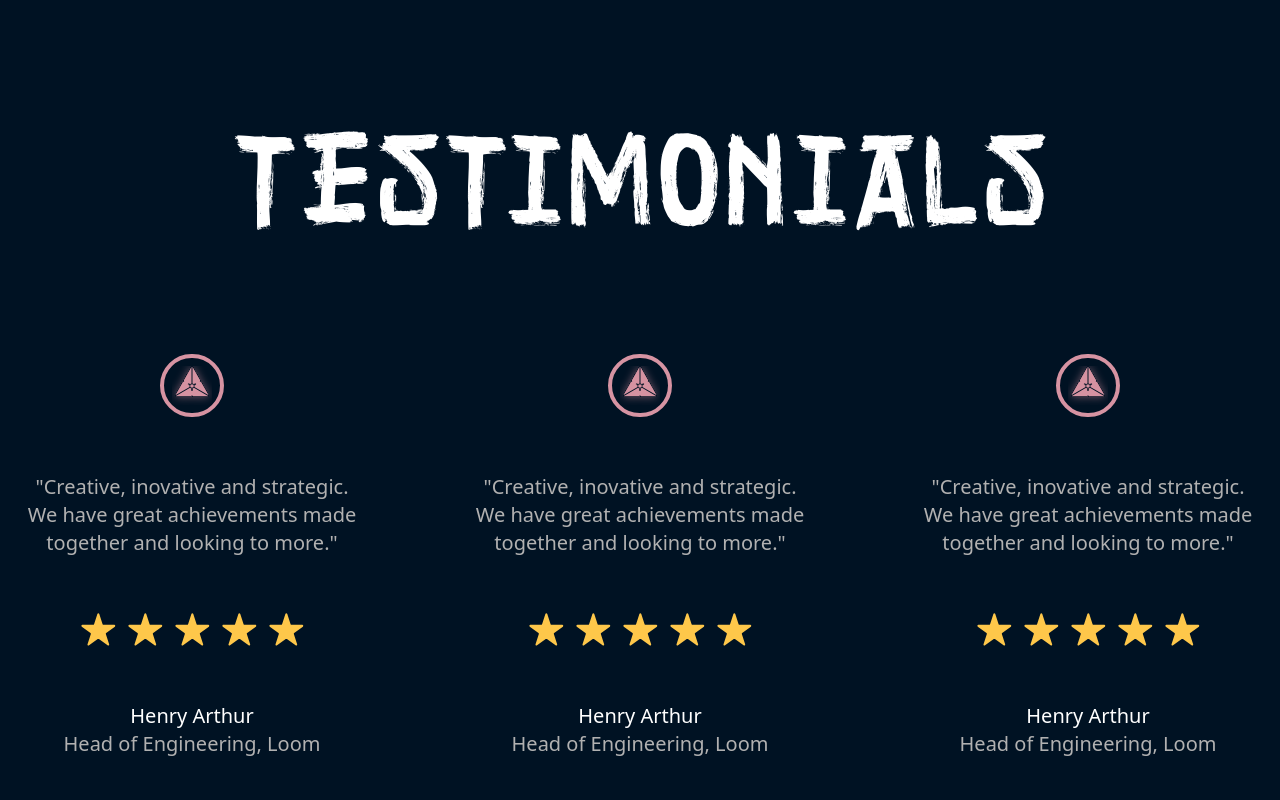
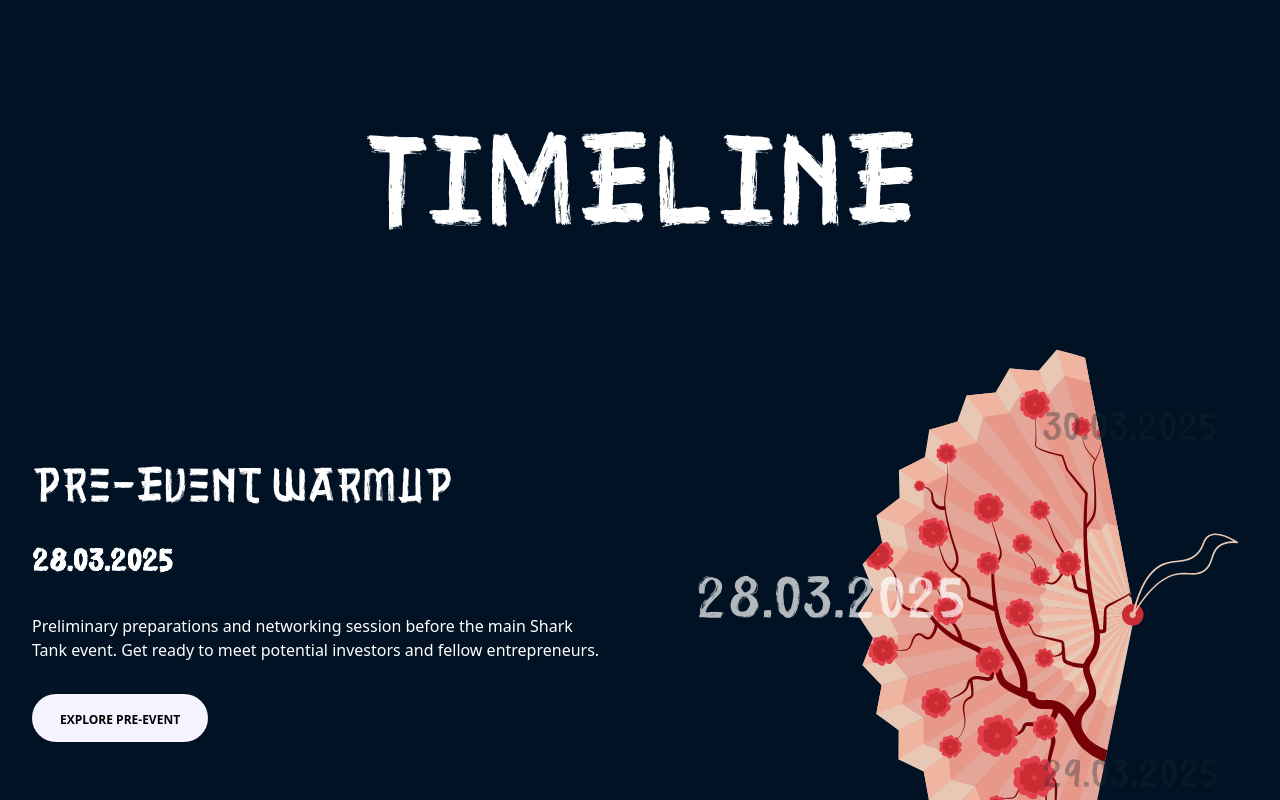
Before and after one commit to ArunKushhhh/StartupSaga4, a React (Vite) app: page / in a window 1280 px wide. Shown: the part 1220-2020 px from the top of the page. Built offline with nearby package versions, Linux system fonts and the light colour scheme.

Commit message:
Timeline/working

```diff
--- a/src/components/Button.jsx
+++ b/src/components/Button.jsx
@@ -1,11 +1,11 @@
 import clsx from "clsx";
 
-const Button = ({ id, title, rightIcon, leftIcon, containerClass }) => {
+const Button = ({ id, title, rightIcon, leftIcon, containerClass, bg }) => {
   return (
     <button
       id={id}
       className={clsx(
-        "group relative z-10 w-fit cursor-pointer overflow-hidden rounded-full bg-violet-50 px-7 py-3 text-black",
+        `group relative z-10 w-fit cursor-pointer overflow-hidden rounded-full ${bg} px-7 py-3 text-black`,
         containerClass
       )}
     >
--- /dev/null
+++ b/src/components/DateItem.jsx
@@ -0,0 +1,20 @@
+import React from "react";
+import { motion } from "framer-motion";
+
+const DateItem = ({ date, isActive, onClick }) => {
+  return (
+    <motion.p
+      className={`font-['shakuro'] text-2xl md:text-5xl cursor-pointer transition-colors duration-300 ease-in-out ${
+        isActive ? "text-white" : "text-gray-800"
+      }`}
+      initial={{ opacity: 0.7 }}
+      whileHover={{ scale: 1.05 }}
+      whileTap={{ scale: 0.95 }}
+      onClick={onClick}
+    >
+      {date}
+    </motion.p>
+  );
+};
+
+export default DateItem;
--- /dev/null
+++ b/src/components/EventContent.jsx
@@ -0,0 +1,17 @@
+import React from 'react'
+import Button from './Button'
+
+const EventContent = ({ event }) => {
+  return (
+    <div className="md:w-1/2 flex flex-col justify-center items-start gap-8 px-8">
+    <div className="font-['shakuro'] text-5xl">{event.title}</div>
+    <div className="text-3xl font-semibold font-['shakuro']">
+      {event.date}
+    </div>
+    <div>{event.description}</div>
+    <Button title={event.buttonText} bg={"bg-violet-50"} />
+  </div>
+  )
+}
+
+export default EventContent
--- /dev/null
+++ b/src/components/Fan.jsx
@@ -0,0 +1,12 @@
+import React from "react";
+import Fansvg from "../../public/images/Fan.svg";
+
+const Fan = () => {
+  return (
+    <div>
+      <img src={Fansvg} alt="fan" />
+    </div>
+  );
+};
+
+export default Fan;
--- a/src/components/SpotlightText.jsx
+++ b/src/components/SpotlightText.jsx
@@ -17,11 +17,11 @@ export default function SpotlightText() {
   return (
     <div
       ref={containerRef}
-      className="flex justify-center items-center min-h-56 text-[150px] font-bold relative overflow-hidden  cursor-default"
+      className="flex justify-center items-center min-h-14 md:min-h-56 font-bold relative overflow-hidden  cursor-default"
       onMouseMove={handleMouseMove}
     >
       <div
-        className="absolute text-7xl md:text-[15vw] font-['inter'] inset-0 flex justify-center items-center text-opacity-20 text-gray-600 bg-clip-text"
+        className="absolute text-6xl md:text-[15vw] font-['inter'] inset-0 flex justify-center items-center text-opacity-20 text-gray-600 bg-clip-text"
         style={{
           backgroundImage: `url('/noise.svg')`,
           backgroundSize: "300px 300px",
@@ -30,7 +30,7 @@ export default function SpotlightText() {
         Startup Saga
       </div>
       <div
-        className="absolute text-7xl md:text-[15vw] font-['inter'] inset-0 flex justify-center items-center bg-gradient-to-t from-blue-500 to-pink-500  text-transparent bg-clip-text footer-text "
+        className="absolute text-6xl md:text-[15vw] font-['inter'] inset-0 flex justify-center items-center bg-gradient-to-t from-blue-500 to-pink-500  text-transparent bg-clip-text footer-text "
         style={{
           WebkitMaskImage: `radial-gradient(circle 120px at ${pos.x} ${pos.y}, white 10%, transparent 80%)`,
           maskImage: `radial-gradient(circle 120px at ${pos.x} ${pos.y}, white 10%, transparent 80%)`,
--- /dev/null
+++ b/src/data/Events.js
@@ -0,0 +1,20 @@
+export const events = [
+    {
+      date: '28.03.2025',
+      title: 'Pre-Event Warmup',
+      description: 'Preliminary preparations and networking session before the main Shark Tank event. Get ready to meet potential investors and fellow entrepreneurs.',
+      buttonText: 'Explore Pre-Event'
+    },
+    {
+      date: '29.03.2025',
+      title: 'Pitch Preparations',
+      description: 'Intensive workshop for startups to refine their pitches, learn key presentation skills, and get mentorship from industry experts before the big day.',
+      buttonText: 'Workshop Details'
+    },
+    {
+      date: '30.03.2025',
+      title: 'Shark Tank',
+      description: 'The main event where innovative startups present their ideas to a panel of renowned investors. A day of high-stakes pitches and potential investment opportunities.',
+      buttonText: 'Register Now'
+    }
+  ];
--- a/src/pages/Home.jsx
+++ b/src/pages/Home.jsx
@@ -5,11 +5,13 @@ import Gallery from "./Gallery";
 import SponsorUs from "../sections/SponsorUs";
 import Footer from "../sections/Footer";
 import Faq from "../sections/Faq";
+import Timeline from "../sections/Timeline";
 
 const Home = () => {
   return (
     <div className="flex flex-col gap-[150px]">
       <Hero />
+      <Timeline />
       <Testimonials />
       <Faq />
       <SponsorUs />
--- a/src/sections/Faq.jsx
+++ b/src/sections/Faq.jsx
@@ -57,7 +57,7 @@ const Faq = () => {
         ))}
       </div>
 
-      <div className="w-1/3 flex flex-col justify-center items-center gap-6">
+      <div className="md:w-1/3 flex flex-col justify-center items-center gap-6">
         <div className="text-xl text-white">
             Do you have any other queries? <span className="text-red-600">Mail Us!</span>
         </div>
--- /dev/null
+++ b/src/sections/Timeline.jsx
@@ -0,0 +1,94 @@
+import React, { useState } from "react";
+import { motion, AnimatePresence } from "framer-motion";
+import Fan from "../components/Fan";
+import EventContent from "../components/EventContent";
+import DateItem from "../components/DateItem";
+import { events } from "../data/Events";
+
+const Timeline = () => {
+  const [activeIndex, setActiveIndex] = useState(0);
+
+  // Circular navigation function
+  const handleDateClick = (newIndex) => {
+    setActiveIndex(newIndex);
+  };
+
+  // Circular positioning of dates
+  const calculatePosition = (index, activeIndex, totalEvents) => {
+    // Determine rotation based on screen size
+    const isMobile = window.innerWidth < 768;
+    const angle = (index - activeIndex) * (360 / totalEvents);
+    const radius = 200; // Adjust radius as needed
+
+    if (isMobile) {
+      // For mobile, rotate 90 degrees
+      return {
+        x: radius * Math.sin(angle * (Math.PI / 180)),
+        y: -radius * Math.cos(angle * (Math.PI / 180))
+      };
+    } else {
+      // Desktop circular layout
+      return {
+        x: -radius * Math.cos(angle * (Math.PI / 180)),
+        y: radius * Math.sin(angle * (Math.PI / 180))
+      };
+    }
+  };
+
+  return (
+    <div className="relative flex flex-col gap-24 justify-start items-center min-h-[140vh] md:min-h-screen text-white overflow-x-hidden">
+      <div className="uppercase text-center text-6xl md:text-9xl font-['shakuro'] text-white">
+        Timeline
+      </div>
+
+      <div className="flex flex-col gap-32 md:flex-row justify-between items-center relative">
+        <EventContent event={events[activeIndex]} />
+
+        <div className="relative w-[500px] h-[500px] flex items-center justify-center">
+          <div className="absolute md:rotate-0 rotate-90">
+            <Fan />
+          </div>
+
+          <AnimatePresence>
+            {events.map((event, index) => {
+              const { x, y } = calculatePosition(index, activeIndex, events.length);
+              const isActive = index === activeIndex;
+
+              return (
+                <motion.div
+                  key={event.date}
+                  className="absolute"
+                  initial={{
+                    opacity: 0,
+                    scale: 0.5,
+                    x: x,
+                    y: y
+                  }}
+                  animate={{
+                    opacity: isActive ? 1 : 0.5,
+                    scale: isActive ? 1.2 : 0.8,
+                    x: x,
+                    y: y
+                  }}
+                  exit={{
+                    opacity: 0,
+                    scale: 0.5
+                  }}
+                  transition={{ type: "spring", stiffness: 300, damping: 20 }}
+                >
+                  <DateItem
+                    date={event.date}
+                    isActive={isActive}
+                    onClick={() => handleDateClick(index)}
+                  />
+                </motion.div>
+              );
+            })}
+          </AnimatePresence>
+        </div>
+      </div>
+    </div>
+  );
+};
+
+export default Timeline;
```
Also changed, not shown: src/sections/Footer.jsx (+9 -9 lines), public/images/Fan.svg (added).
